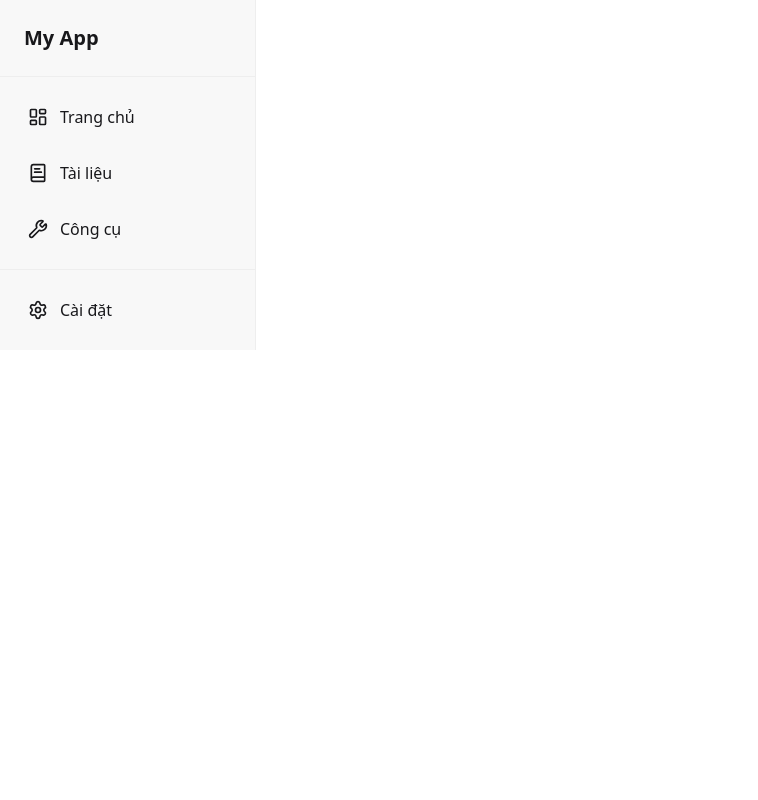
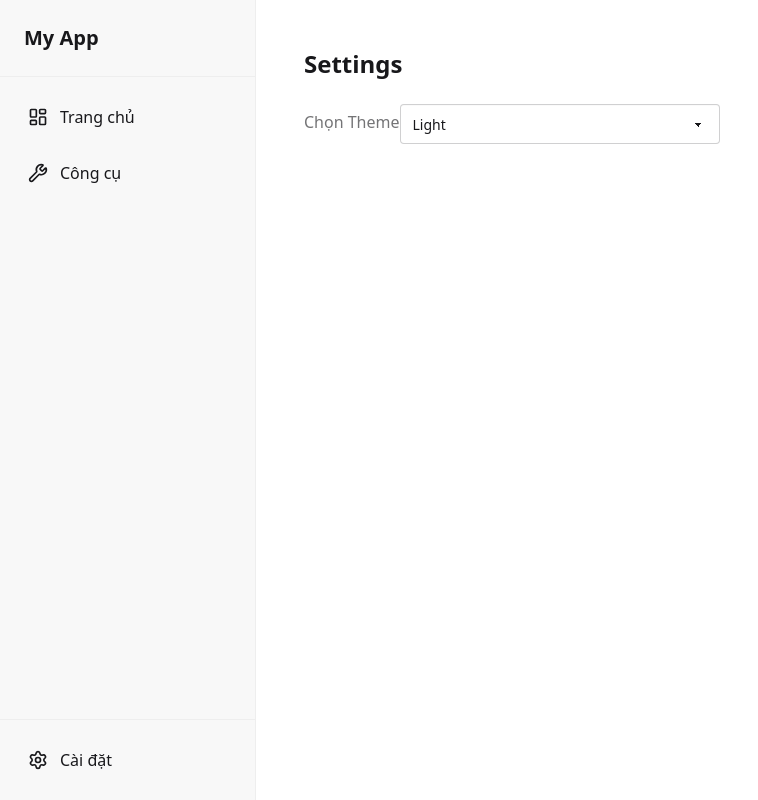
Before and after one commit to mahnduc/deepwhale, a Next.js app: page /deepwhale/settings in a window 1280 px wide. Before the commit this address had no page. Shown: the whole page, without its empty margins (0-758 px from the left). Built offline with nearby package versions, Linux system fonts and the light colour scheme.

Commit message:
create page

```diff
--- a/next.config.ts
+++ b/next.config.ts
@@ -4,7 +4,7 @@ const nextConfig: NextConfig = {
   /* config options here */
   reactCompiler: true,
   output: 'export',
-  basePath: '/studyMind', //tên repo
+  basePath: '/deepwhale', //tên repo
   images: {
     unoptimized: true,
   },
--- a/src/app/not-found.tsx
+++ /dev/null
@@ -1,13 +0,0 @@
-export const dynamic = 'force-static';
-
-export default function NotFound() {
-  return (
-    <html>
-      <body>
-        <h1>404 - Không tìm thấy trang</h1>
-        <p>Trang bạn yêu cầu không tồn tại.</p>
-        <a href="/">Quay lại trang chủ</a>
-      </body>
-    </html>
-  );
-}
--- a/src/app/settings/page.tsx
+++ b/src/app/settings/page.tsx
@@ -38,22 +38,19 @@ function Settings() {
   const [theme, setTheme] = useState("coffee");
 
   useEffect(() => {
-    const match = document.cookie.match(/theme=([^;]+)/);
-    const savedTheme = match ? match[1] : "coffee";
-
+    const savedTheme = localStorage.getItem("theme") || "light";
     setTheme(savedTheme);
-    document.documentElement.setAttribute("data-theme", savedTheme);
   }, []);
 
   const handleChangeTheme = (newTheme: string) => {
     setTheme(newTheme);
-    document.cookie = `theme=${newTheme}; path=/; max-age=31536000`;
+    localStorage.setItem("theme", newTheme);
     document.documentElement.setAttribute("data-theme", newTheme);
   };
 
   return (
-    <div className="max-w-md space-y-6">
-      <h1 className="text-2xl font-bold">Settings</h1>
+    <div className="max-w-md space-y-6 p-4">
+      <h1 className="text-2xl font-bold text-base-content">Settings</h1>
 
       <div className="form-control">
         <label className="label">
@@ -67,7 +64,7 @@ function Settings() {
         >
           {themes.map((t) => (
             <option key={t} value={t}>
-              {t}
+              {t.charAt(0).toUpperCase() + t.slice(1)}
             </option>
           ))}
         </select>
--- a/src/app/tools/api-key-manager/page.tsx
+++ b/src/app/tools/api-key-manager/page.tsx
@@ -17,7 +17,7 @@ export default function ApiKeyManager() {
 
     const FILE_PATH = "agent/api-key";
 
-    // 1. Xử lý đọc dữ liệu từ OPFS
+    // Xử lý đọc dữ liệu từ OPFS
     const loadApiKeys = async () => {
         try {
             setLoading(true);
@@ -50,7 +50,7 @@ export default function ApiKeyManager() {
         }
     };
 
-    // 2. Xử lý lưu dữ liệu vào OPFS
+    // Xử lý lưu dữ liệu vào OPFS
     const saveApiKeys = async (updatedKeys: ApiKeyEntry[]) => {
         try {
             const root = await navigator.storage.getDirectory();
@@ -112,7 +112,7 @@ export default function ApiKeyManager() {
                         <input
                             type="password"
                             placeholder="Nhập API Key..."
-                            className="input input-bordered flex-[2]"
+                            className="input input-bordered flex-2"
                             value={newKey}
                             onChange={(e) => setNewKey(e.target.value)}
                         />
--- a/src/components/ThemeProvider.tsx
+++ b/src/components/ThemeProvider.tsx
@@ -1,13 +1,12 @@
-"use client"; // Bắt buộc phải có dòng này
+"use client";
 
 import { useEffect } from "react";
 
 export default function ThemeProvider() {
   useEffect(() => {
-    // Đoạn code này chỉ chạy trên trình duyệt người dùng
     const savedTheme = localStorage.getItem("theme") || "light";
     document.documentElement.setAttribute("data-theme", savedTheme);
   }, []);
 
-  return null; // Component này không cần hiển thị gì cả
+  return null;
 }
--- a/src/components/sidebar.config.ts
+++ b/src/components/sidebar.config.ts
@@ -16,11 +16,11 @@ export const menuItems = [
   //   label: "Kho tri thức",
   //   icon: Database,
   // },
-  {
-    href: "/knowledge-base/markdown-page",
-    label: "Tài liệu",
-    icon: BookText,
-  },
+  // {
+  //   href: "/knowledge-base/markdown-page",
+  //   label: "Tài liệu",
+  //   icon: BookText,
+  // },
   {
     href: "/tools",
     label: "Công cụ",
```
